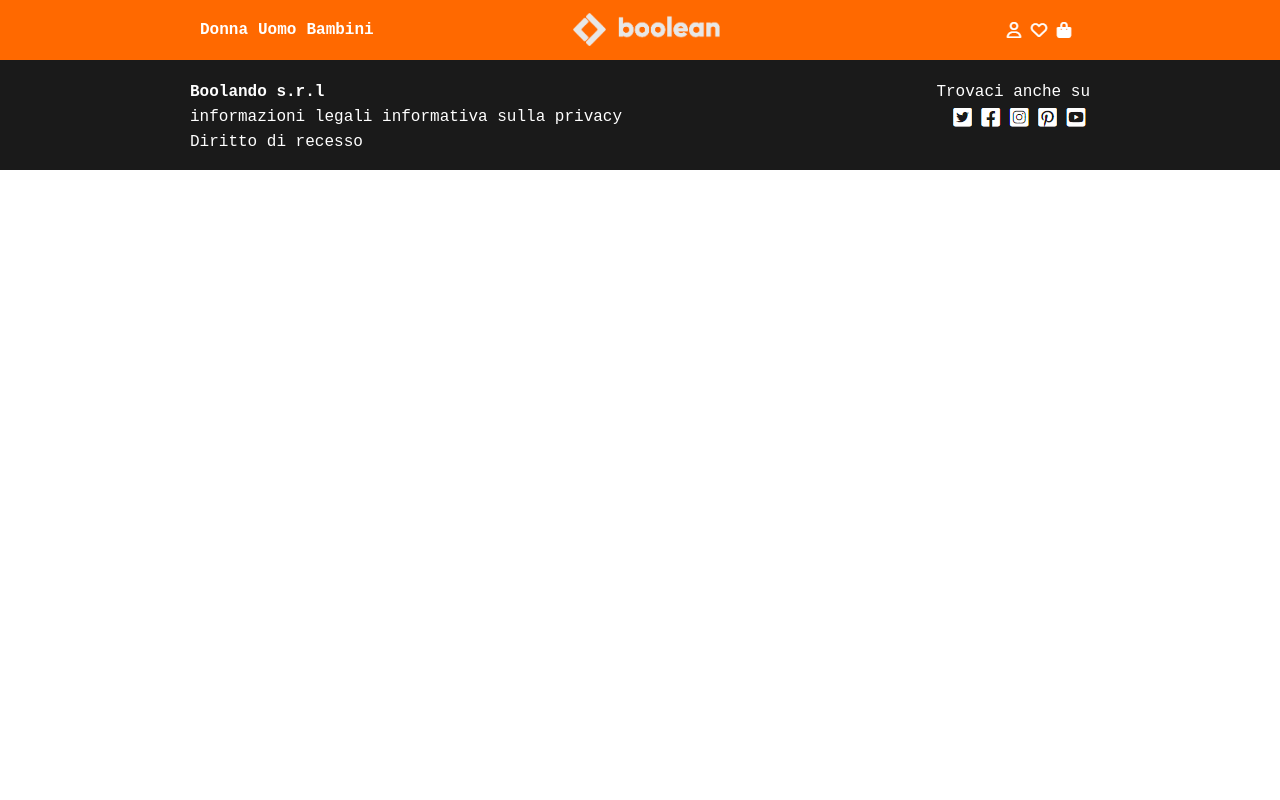
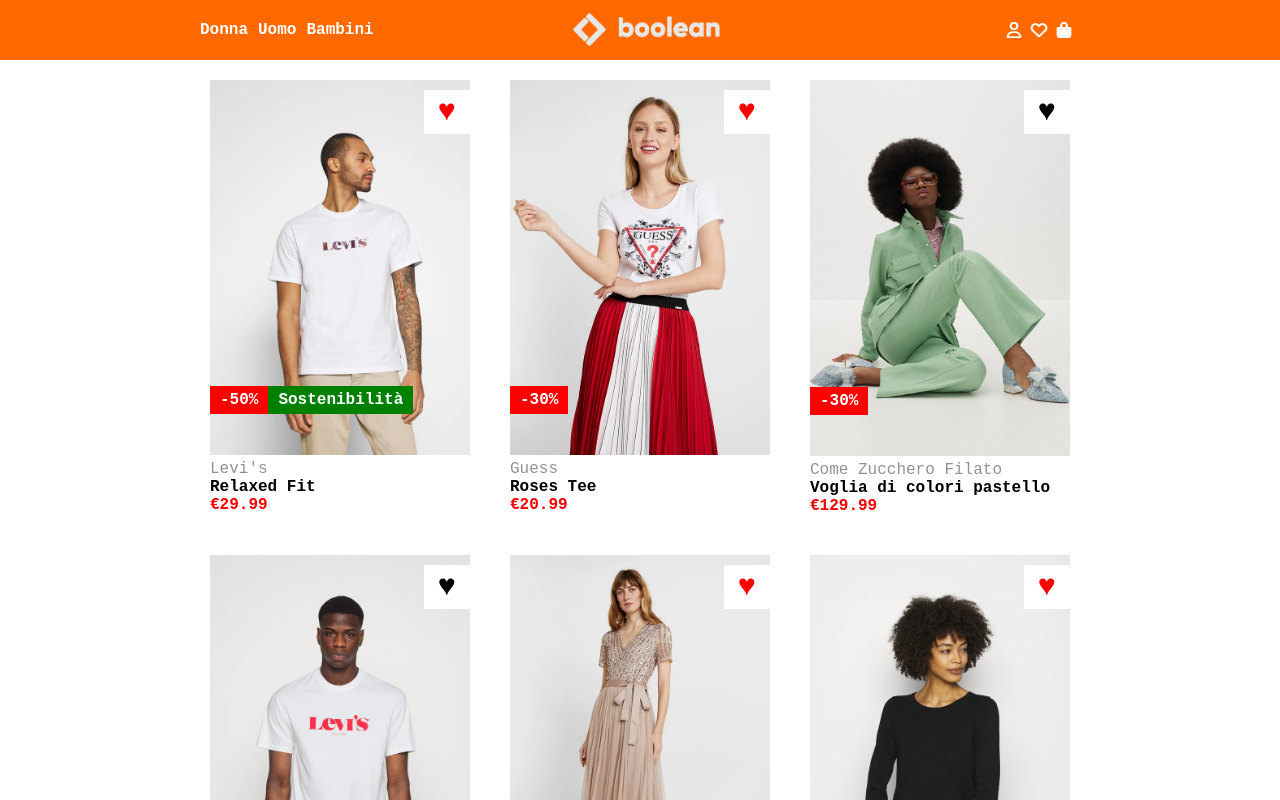
Before and after one commit to S1nghAmandeep/vite-boolando, a Vue app: page / in a window 1280 px wide. Shown: the top 800 px of the page. Built offline with nearby package versions, Linux system fonts and the light colour scheme; data requests are answered from the project's data file.

Commit message:
solved-issue-of-reload

```diff
--- a/src/components/PageMain.vue
+++ b/src/components/PageMain.vue
@@ -10,12 +10,12 @@ export default {
     },
     data() {
         return {
-            products: store.products
+            store,
         }
     },
 
     mounted() {
-        console.log(this.products);
+        // console.log(this.products);
     }
 
 }
@@ -26,7 +26,7 @@ export default {
     <main>
         <div class="container">
             <div class="row">
-                <div class="col--4" v-for="(item, i) in products" :key="item.id">
+                <div class="col--4" v-for="(item, i) in store.products" :key="item.id">
                     <MainCards :items="item" />
                 </div>
             </div>
```
